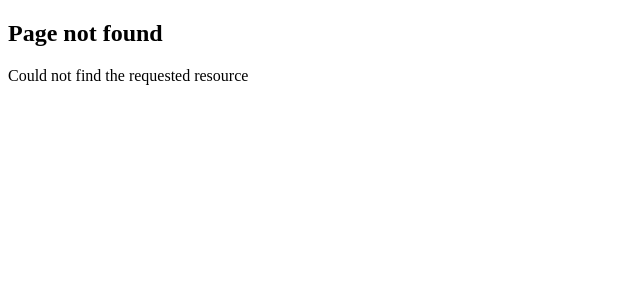
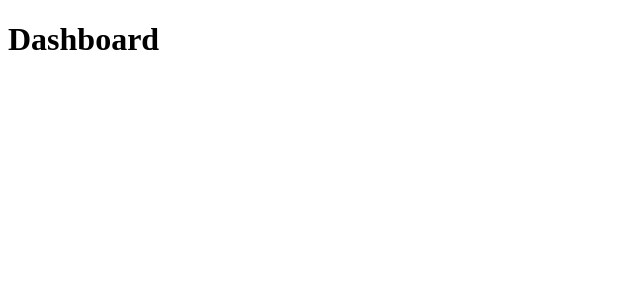
Before and after one commit to HarshitAnchan/Next-tut, a Next.js app: page /dashboard in a window 1280 px wide. Before the commit this address had no page. Shown: the top 300 px of the page, without its empty margins (0-640 px from the left). Built offline with nearby package versions, Linux system fonts and the light colour scheme.

Commit message:
File Colocation

```diff
--- /dev/null
+++ b/src/app/dashboard/page.tsx
@@ -0,0 +1,14 @@
+ function BarChart(){
+    return(
+      <h1>
+          Bar Chart
+      </h1>
+    )
+  }
+  export default function DashBoard(){
+    return(
+        <h1>
+            Dashboard
+        </h1>
+    )
+  }
```
Also changed, not shown: src/app/dashboard/line-chart.tsx (added, +7 -0 lines).
